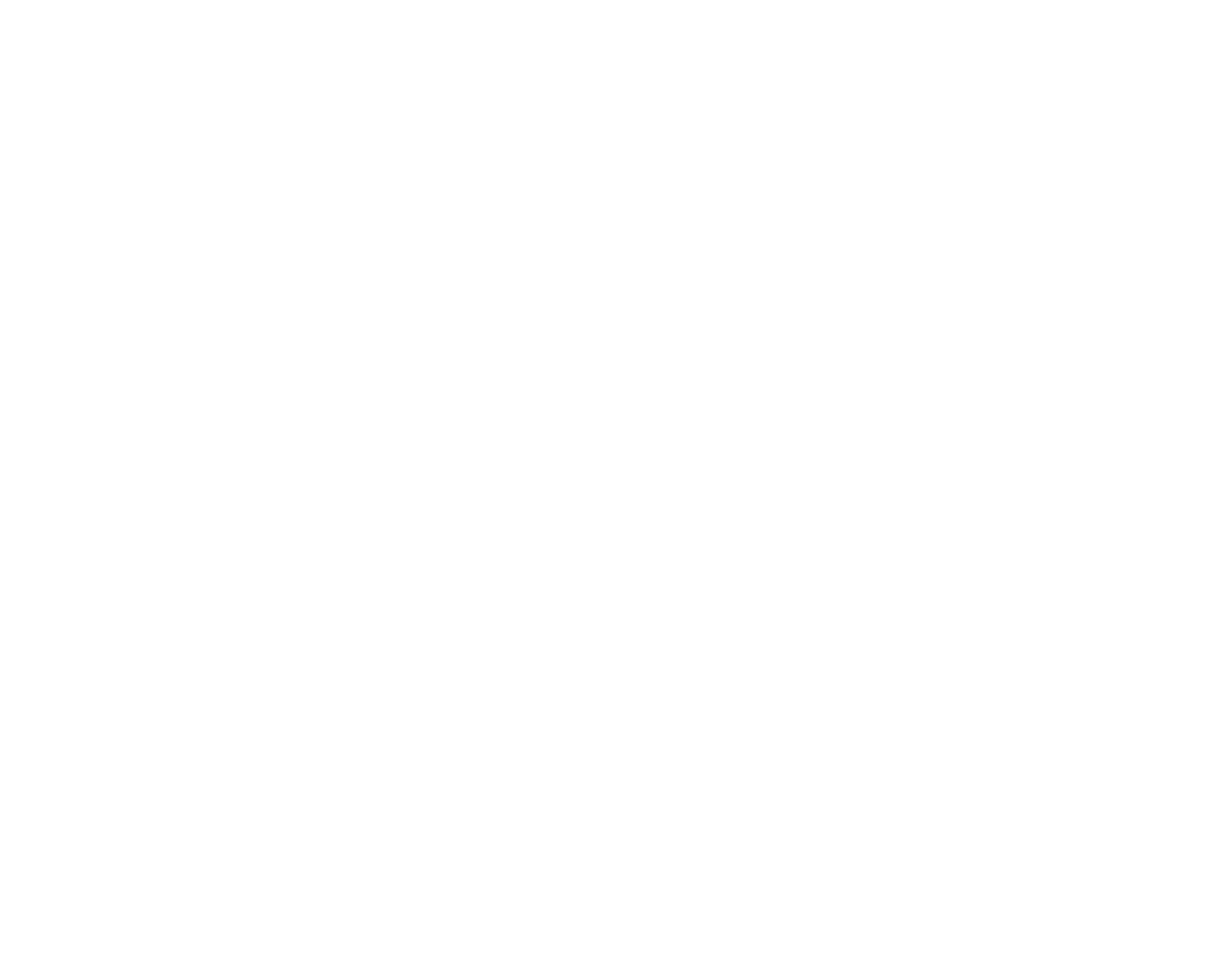
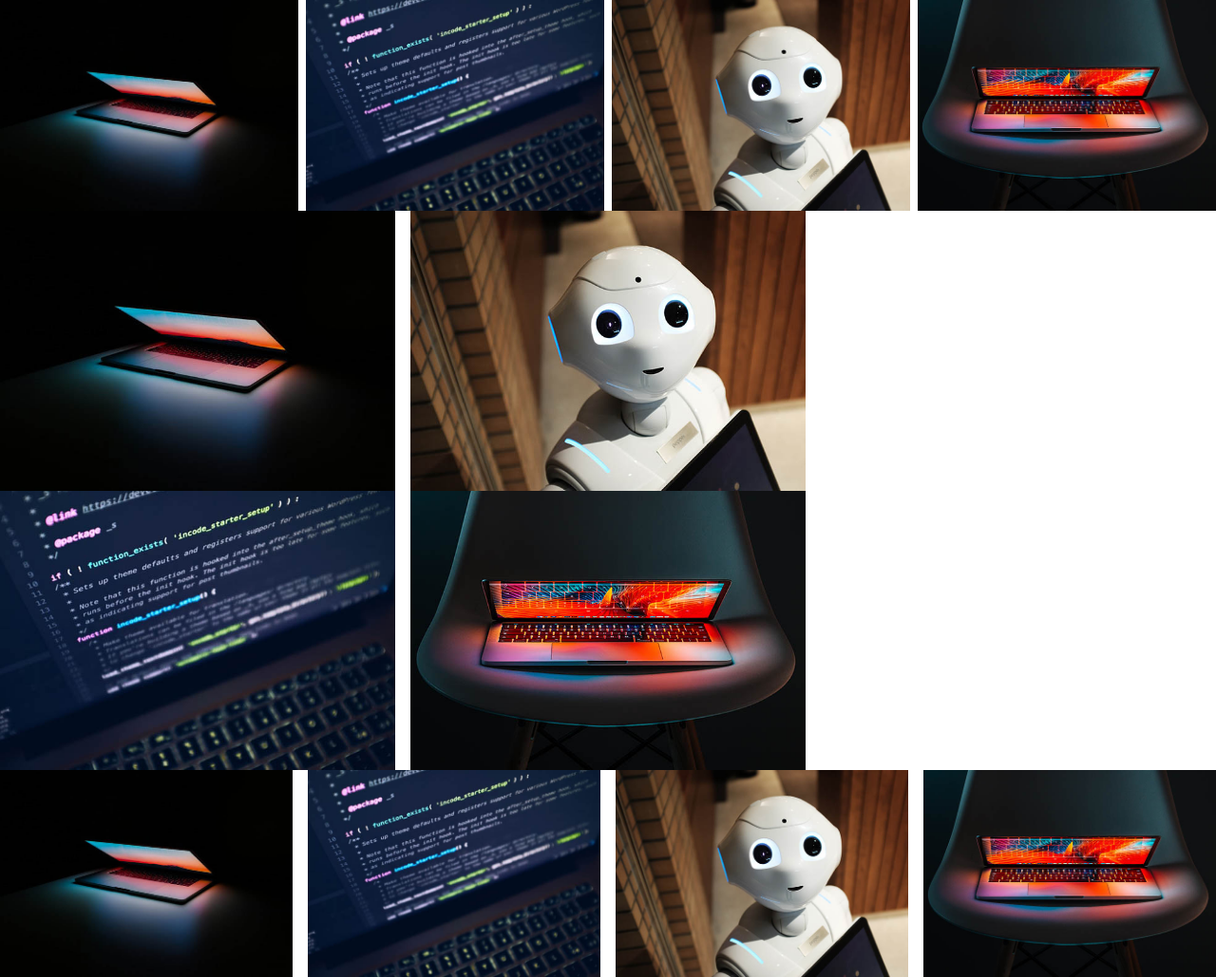
Before and after one commit to PaingThuTa/Tailwind-practice-coursera, a plain HTML site: page tailwind-sandbox-starter/12-columns/index.html in a window 1280 px wide. Shown: the whole page at 95% size. Before the commit the page ends 800 px from the top, so only its background shows below. Drawn offline with nearby package versions, Linux system fonts and the light colour scheme.

Commit message:
columns added

```diff
--- a/tailwind-sandbox-starter/12-columns/index.html
+++ b/tailwind-sandbox-starter/12-columns/index.html
@@ -9,8 +9,28 @@
   </head>
   <body>
     <!-- Columns -->
+    <div class="columns-4 gap-2">
+      <img class="w-full" src="../assets/img/img1.jpg" alt="" />
+      <img class="w-full" src="../assets/img/img2.jpg" alt="" />
+      <img class="w-full" src="../assets/img/img3.jpg" alt="" />
+      <img class="w-full" src="../assets/img/img4.jpg" alt="" />
+    </div>
+    <div class="columns-xs">
+      <img class="w-full" src="../assets/img/img1.jpg" alt="" />
+      <img class="w-full" src="../assets/img/img2.jpg" alt="" />
+      <img class="w-full" src="../assets/img/img3.jpg" alt="" />
+      <img class="w-full" src="../assets/img/img4.jpg" alt="" />
+    </div>
 
     <!-- Aspect Ratio -->
+
+    <div class="columns-4">
+      <img class="w-full Aspect-video" src="../assets/img/img1.jpg" alt="">
+      <img class="w-full" src="../assets/img/img2.jpg" alt="">
+      <img class="w-full" src="../assets/img/img3.jpg" alt="">
+      <img class="w-full" src="../assets/img/img4.jpg" alt="">
+     </div>
+
   </body>
 </html>
 
```
Also changed, not shown: tailwind-sandbox-starter/11-breakpoints/index.html (+14 -1 lines).
